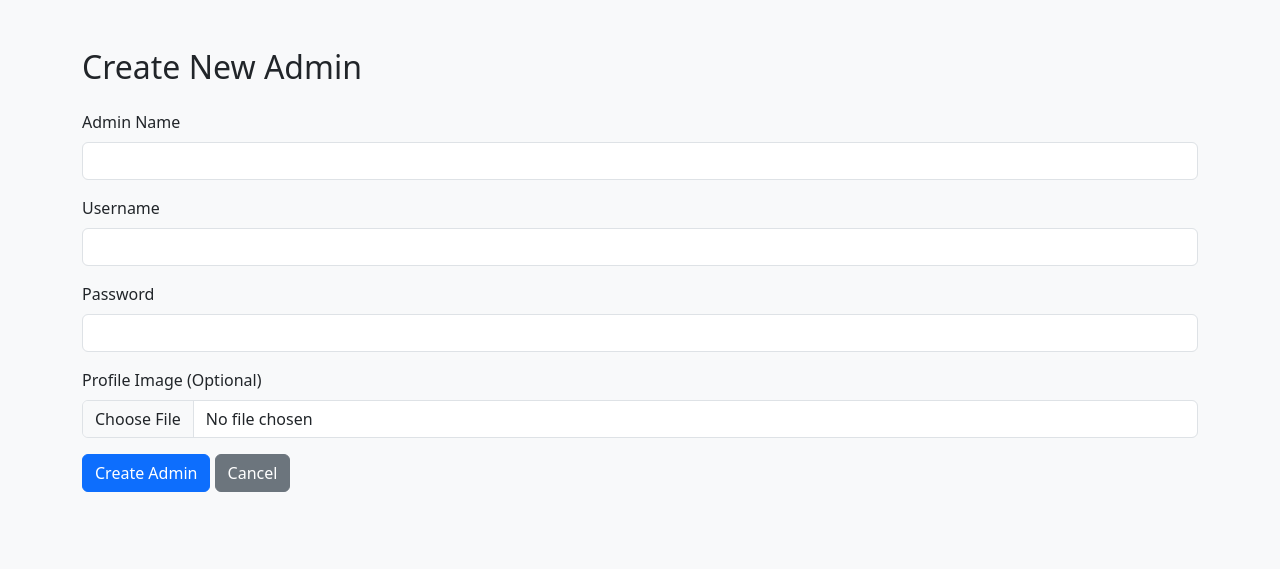
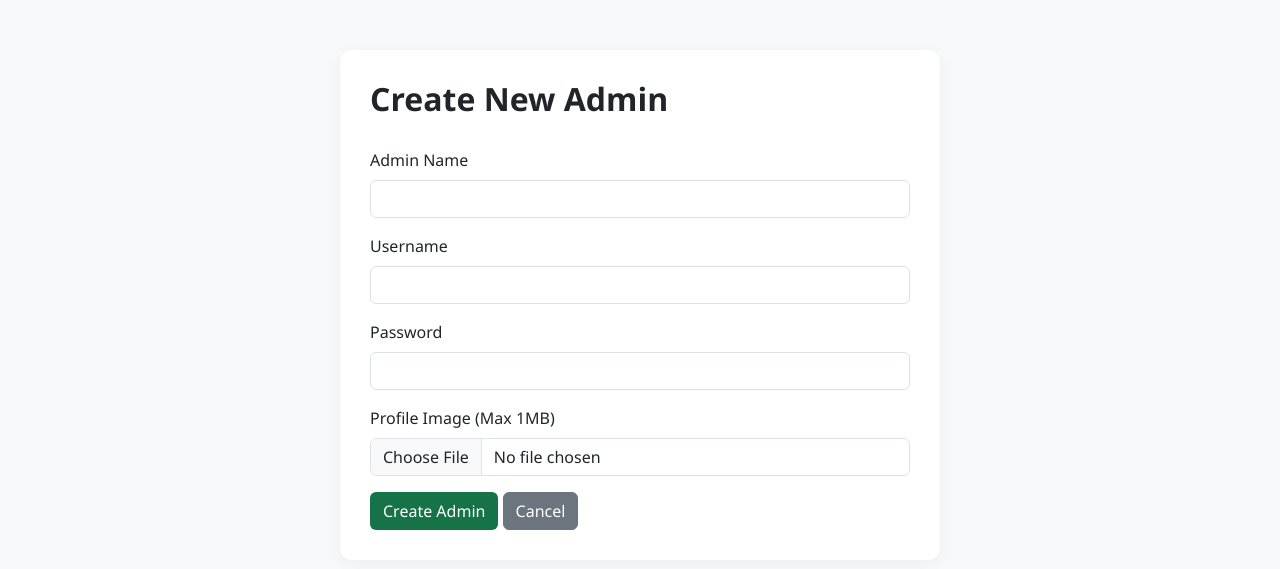
Before and after one commit to ChandlerVictorino/formula1carrental, a CodeIgniter app: the page made by application/views/superadmin/create_admin.php in a window 1280 px wide. Shown: the top 569 px of the page. Run offline with CodeIgniter, Linux system fonts and the light colour scheme.

Commit message:
Update create_admin.php

```diff
--- a/application/views/superadmin/create_admin.php
+++ b/application/views/superadmin/create_admin.php
@@ -1,26 +1,43 @@
-<?php
-// File: application/views/superadmin/create_admin.php
-?>
 <!DOCTYPE html>
 <html>
 <head>
     <title>Create Admin</title>
     <link rel="stylesheet" href="https://cdn.jsdelivr.net/npm/bootstrap@5.3.0/dist/css/bootstrap.min.css">
+    <style>
+        body {
+            background-color: #f8f9fa;
+            font-family: 'Segoe UI', sans-serif;
+        }
+        .container {
+            max-width: 600px;
+            margin-top: 50px;
+            background: white;
+            padding: 30px;
+            border-radius: 12px;
+            box-shadow: 0 4px 20px rgba(0, 0, 0, 0.05);
+        }
+        h2 {
+            font-weight: bold;
+            margin-bottom: 30px;
+        }
+        .btn-create {
+            background-color: #157347;
+            color: white;
+        }
+        .btn-create:hover {
+            background-color: #146c43;
+        }
+    </style>
 </head>
-<body class="bg-light">
-<div class="container mt-5">
+<body>
 
-    <h2 class="mb-4">Create New Admin</h2>
+<div class="container">
+    <h2>Create New Admin</h2>
 
-    <!-- Flash messages -->
-    <?php if ($this->session->flashdata('success')): ?>
-        <div class="alert alert-success"><?php echo $this->session->flashdata('success'); ?></div>
-    <?php endif; ?>
     <?php if ($this->session->flashdata('error')): ?>
         <div class="alert alert-danger"><?php echo $this->session->flashdata('error'); ?></div>
     <?php endif; ?>
 
-    <!-- Form with file upload support -->
     <form method="post" action="<?php echo base_url('superadmin/store_admin'); ?>" enctype="multipart/form-data">
         <div class="mb-3">
             <label for="admin_name" class="form-label">Admin Name</label>
@@ -35,12 +52,13 @@
             <input type="password" class="form-control" id="admin_password" name="admin_password" required>
         </div>
         <div class="mb-3">
-            <label for="admin_image" class="form-label">Profile Image (Optional)</label>
+            <label for="admin_image" class="form-label">Profile Image (Max 1MB)</label>
             <input type="file" class="form-control" id="admin_image" name="admin_image" accept="image/*">
         </div>
-        <button type="submit" class="btn btn-primary">Create Admin</button>
+        <button type="submit" class="btn btn-create">Create Admin</button>
         <a href="<?php echo base_url('superadmin/dashboard'); ?>" class="btn btn-secondary">Cancel</a>
     </form>
 </div>
+
 </body>
 </html>
```
